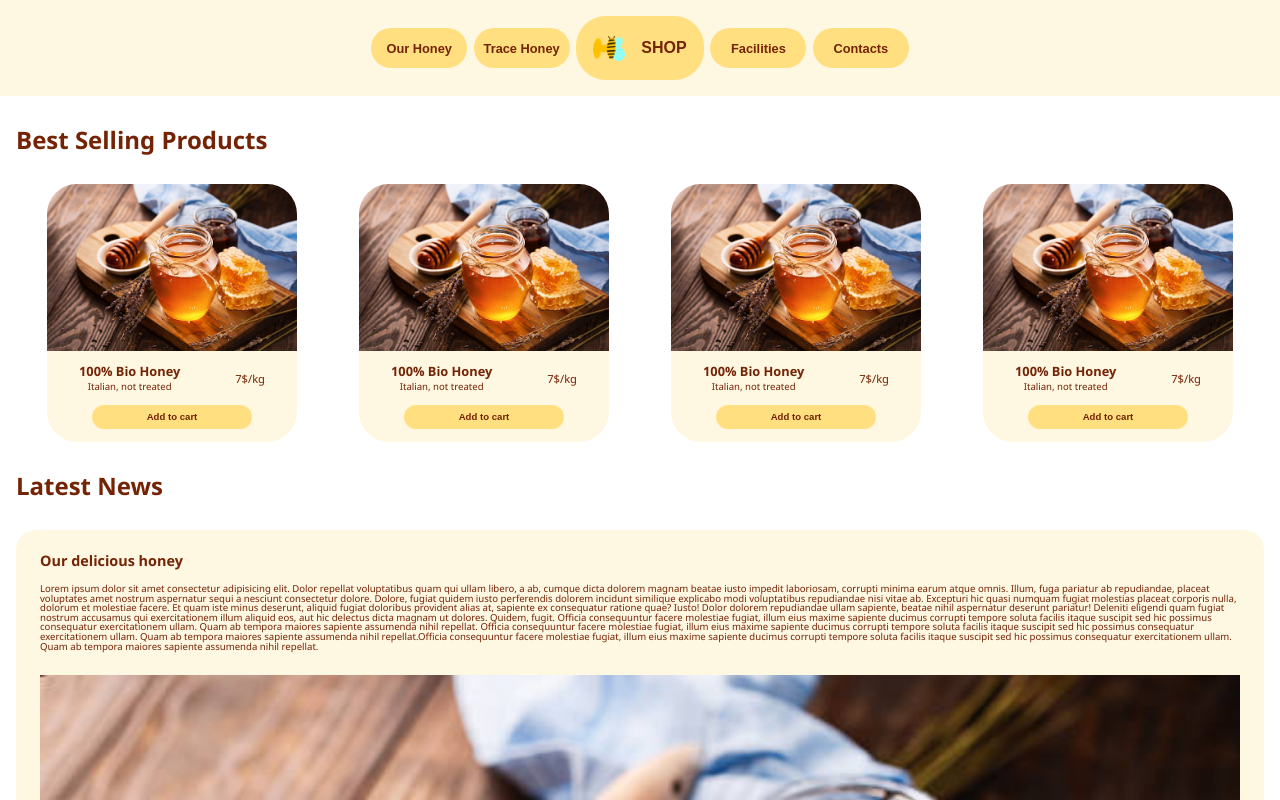
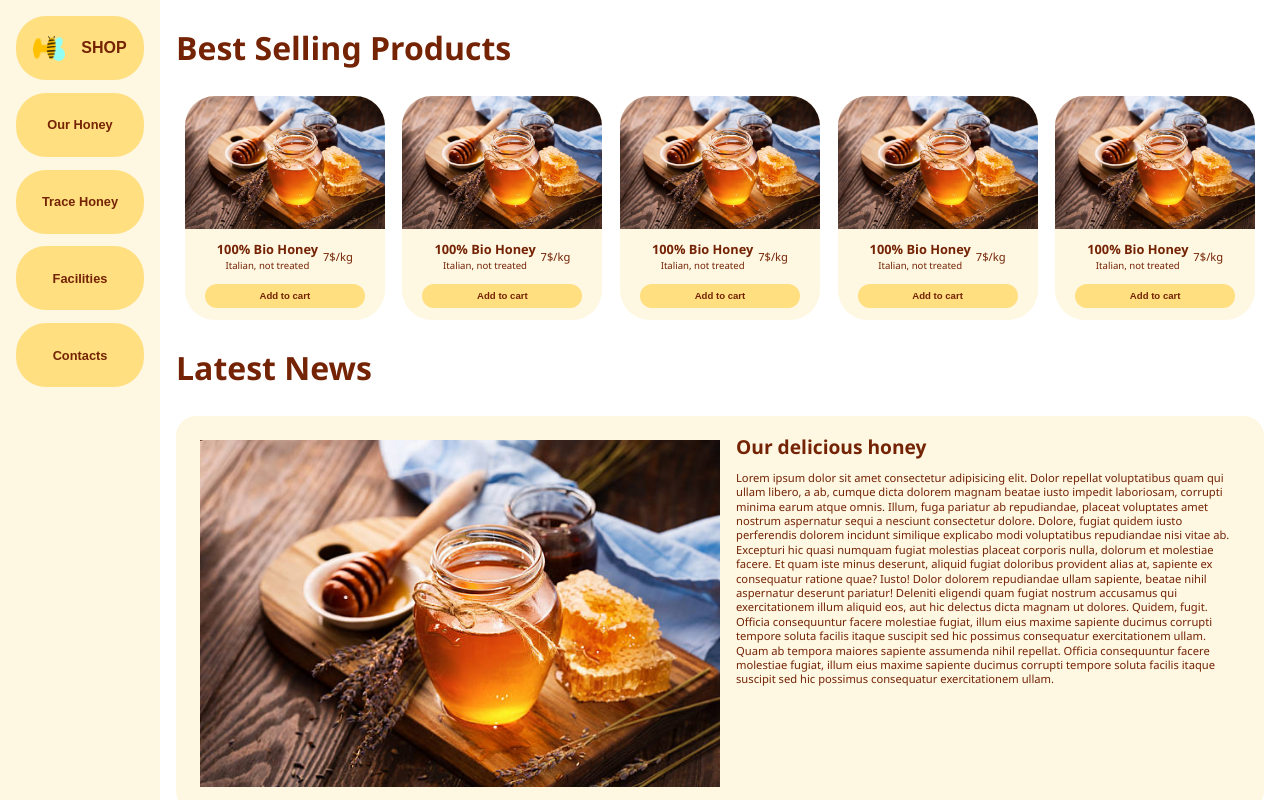
Before and after one commit to GabrielAzamfiri/Pratica-S5-L3, a plain HTML site: page Index.html in a window 1280 px wide. Shown: the top 800 px of the page. Drawn offline with Linux system fonts and the light colour scheme.

Commit message:
add versione desktop

```diff
--- a/Index.html
+++ b/Index.html
@@ -65,24 +65,36 @@
           </div>
           <button>Add to cart</button>
         </div>
+        <div class="card nr5">
+          <img src="assets/imgs/honey.jpg" alt="barattolo di miele" />
+          <div class="infoCard flex">
+            <div class="bio">
+              <h4>100% Bio Honey</h4>
+              <span>Italian, not treated</span>
+            </div>
+            <span class="prezzo">7$/kg</span>
+          </div>
+          <button>Add to cart</button>
+        </div>
       </section>
       <section>
         <h2>Latest News</h2>
         <div class="aboutHoney">
-          <h3>Our delicious honey</h3>
-          <p>
-            Lorem ipsum dolor sit amet consectetur adipisicing elit. Dolor repellat voluptatibus quam qui ullam libero, a ab, cumque dicta dolorem magnam beatae
-            iusto impedit laboriosam, corrupti minima earum atque omnis. Illum, fuga pariatur ab repudiandae, placeat voluptates amet nostrum aspernatur sequi a
-            nesciunt consectetur dolore. Dolore, fugiat quidem iusto perferendis dolorem incidunt similique explicabo modi voluptatibus repudiandae nisi vitae
-            ab. Excepturi hic quasi numquam fugiat molestias placeat corporis nulla, dolorum et molestiae facere. Et quam iste minus deserunt, aliquid fugiat
-            doloribus provident alias at, sapiente ex consequatur ratione quae? Iusto! Dolor dolorem repudiandae ullam sapiente, beatae nihil aspernatur
-            deserunt pariatur! Deleniti eligendi quam fugiat nostrum accusamus qui exercitationem illum aliquid eos, aut hic delectus dicta magnam ut dolores.
-            Quidem, fugit. Officia consequuntur facere molestiae fugiat, illum eius maxime sapiente ducimus corrupti tempore soluta facilis itaque suscipit sed
-            hic possimus consequatur exercitationem ullam. Quam ab tempora maiores sapiente assumenda nihil repellat. Officia consequuntur facere molestiae
-            fugiat, illum eius maxime sapiente ducimus corrupti tempore soluta facilis itaque suscipit sed hic possimus consequatur exercitationem ullam. Quam
-            ab tempora maiores sapiente assumenda nihil repellat.Officia consequuntur facere molestiae fugiat, illum eius maxime sapiente ducimus corrupti
-            tempore soluta facilis itaque suscipit sed hic possimus consequatur exercitationem ullam. Quam ab tempora maiores sapiente assumenda nihil repellat.
-          </p>
+          <div>
+            <h3>Our delicious honey</h3>
+            <p>
+              Lorem ipsum dolor sit amet consectetur adipisicing elit. Dolor repellat voluptatibus quam qui ullam libero, a ab, cumque dicta dolorem magnam
+              beatae iusto impedit laboriosam, corrupti minima earum atque omnis. Illum, fuga pariatur ab repudiandae, placeat voluptates amet nostrum
+              aspernatur sequi a nesciunt consectetur dolore. Dolore, fugiat quidem iusto perferendis dolorem incidunt similique explicabo modi voluptatibus
+              repudiandae nisi vitae ab. Excepturi hic quasi numquam fugiat molestias placeat corporis nulla, dolorum et molestiae facere. Et quam iste minus
+              deserunt, aliquid fugiat doloribus provident alias at, sapiente ex consequatur ratione quae? Iusto! Dolor dolorem repudiandae ullam sapiente,
+              beatae nihil aspernatur deserunt pariatur! Deleniti eligendi quam fugiat nostrum accusamus qui exercitationem illum aliquid eos, aut hic delectus
+              dicta magnam ut dolores. Quidem, fugit. Officia consequuntur facere molestiae fugiat, illum eius maxime sapiente ducimus corrupti tempore soluta
+              facilis itaque suscipit sed hic possimus consequatur exercitationem ullam. Quam ab tempora maiores sapiente assumenda nihil repellat. Officia
+              consequuntur facere molestiae fugiat, illum eius maxime sapiente ducimus corrupti tempore soluta facilis itaque suscipit sed hic possimus
+              consequatur exercitationem ullam.
+            </p>
+          </div>
           <img src="assets/imgs/honey.jpg" alt="barattolo di miele" />
         </div>
       </section>
--- a/assets/css/style.css
+++ b/assets/css/style.css
@@ -23,6 +23,7 @@ nav button,
   font-weight: 600;
   border: none;
   font-size: 0.8rem;
+  cursor: pointer;
 }
 .logo {
   width: 2rem;
@@ -100,7 +101,8 @@ h4 {
   background-color: #fef7e2;
   padding: 1.5rem;
   border-radius: 20px;
-  font-size: 0.6rem;
+  font-size: 0.7rem;
+  line-height: 0.9rem;
 }
 h3 {
   font-size: 0.9rem;
@@ -111,3 +113,50 @@ h3 {
   width: 100%;
   margin-top: 1.5rem;
 }
+.nr5 {
+  display: none;
+}
+@media screen and (min-width: 768px) {
+  body {
+    display: flex;
+  }
+  ul {
+    display: flex;
+    flex-direction: column;
+  }
+
+  nav button {
+    width: 8rem;
+    height: 4rem;
+  }
+  .shop {
+    order: -1;
+  }
+  .nav {
+    gap: 0.8rem;
+  }
+  .card {
+    width: 200px;
+  }
+  .nr5 {
+    display: inline-block;
+  }
+  h1,
+  h2 {
+    font-size: 2rem;
+  }
+  .aboutHoney {
+    display: flex;
+    gap: 1rem;
+  }
+  .aboutHoney img {
+    order: -1;
+  }
+  .aboutHoney img {
+    margin-top: unset;
+    width: 50%;
+  }
+  h3 {
+    font-size: 1.2rem;
+  }
+}
```
